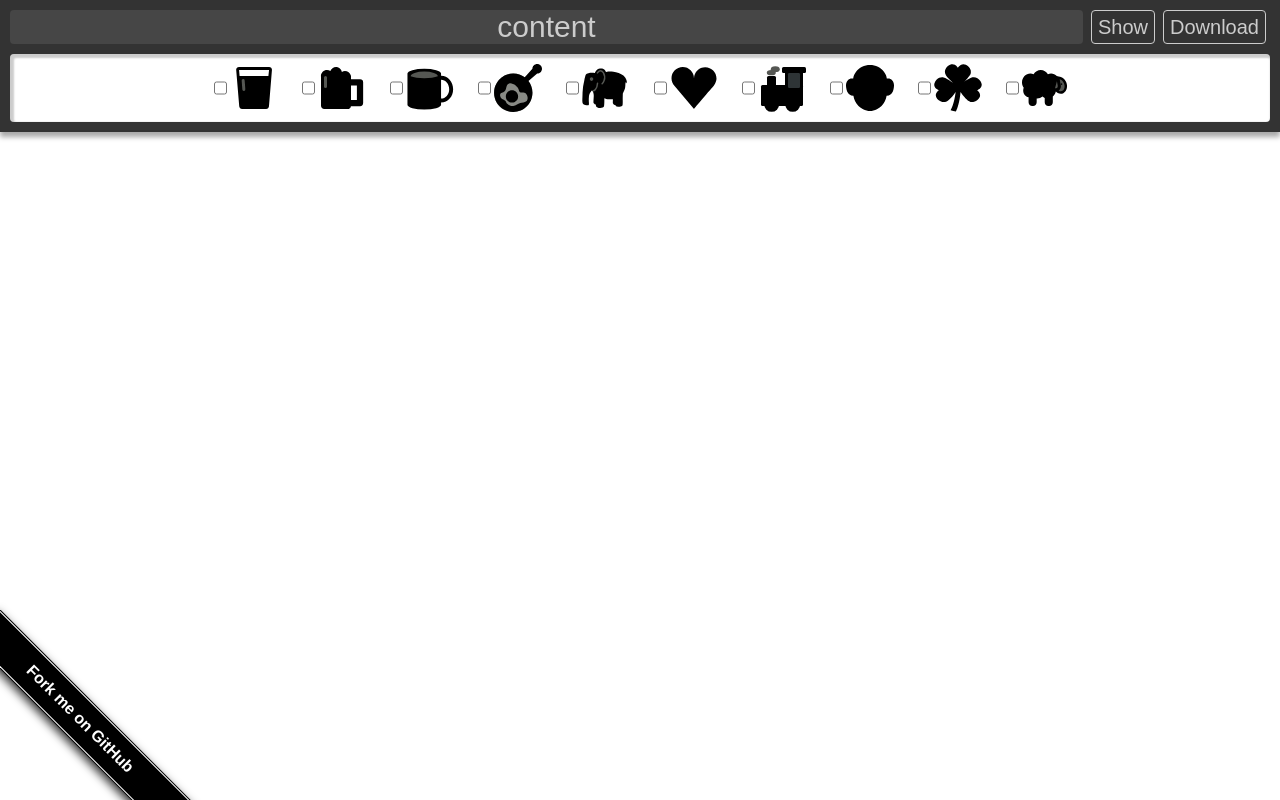
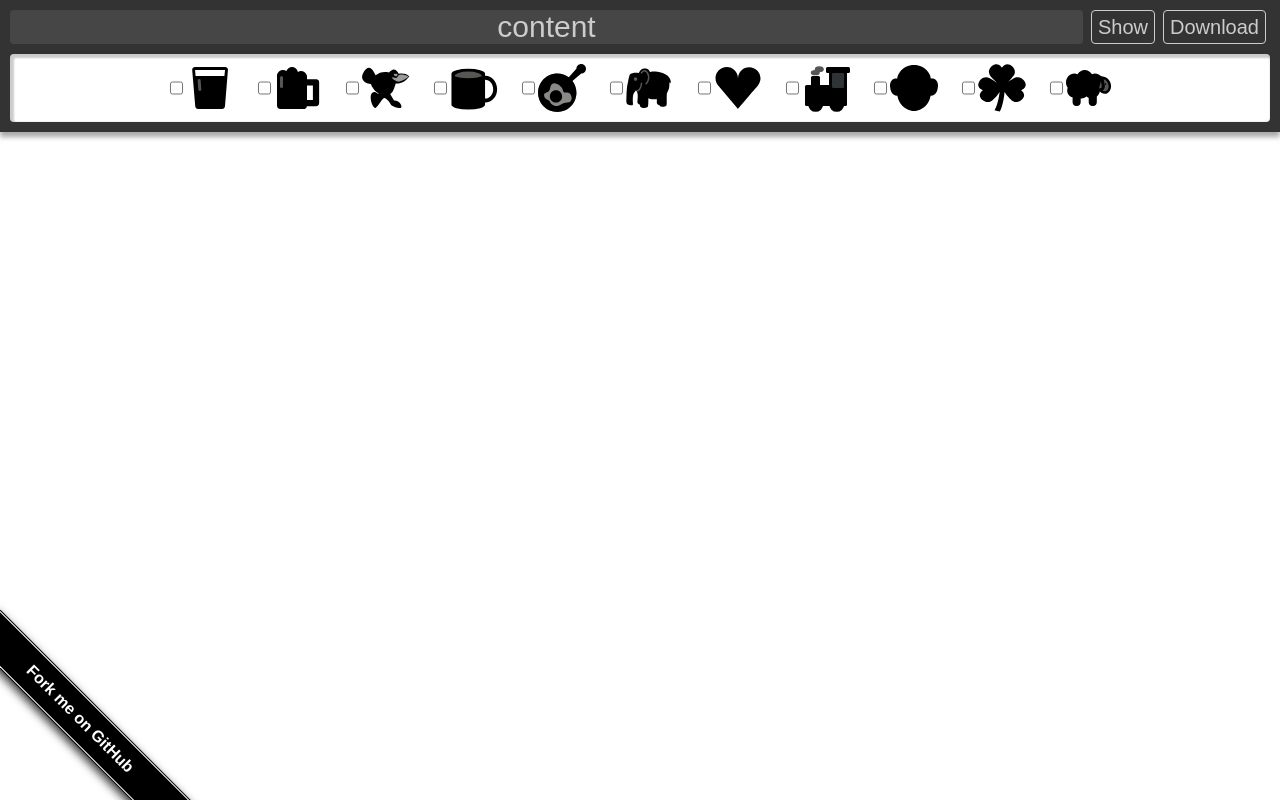
Before and after one commit to ThomasWeinert/QRCodeSymbols, a website: page index.html in a window 1280 px wide. Drawn offline with Linux system fonts and the light colour scheme.

Commit message:
[FEATURE] Add Crow

```diff
--- a/index.html
+++ b/index.html
@@ -29,7 +29,7 @@
     () => {
       const symbols = document.querySelector('#symbols');
       [
-        'beer-pint', 'beer-stein', 'cup', 'egg-in-pan', 'elephant',
+        'beer-pint', 'beer-stein', 'crow', 'cup', 'egg-in-pan', 'elephant',
         'heart', 'locomotive', 'monkey', 'shamrock', 'sheep'
       ].forEach(
         (name) => {
```
Also changed, not shown: symbols/crow.svg (added).
